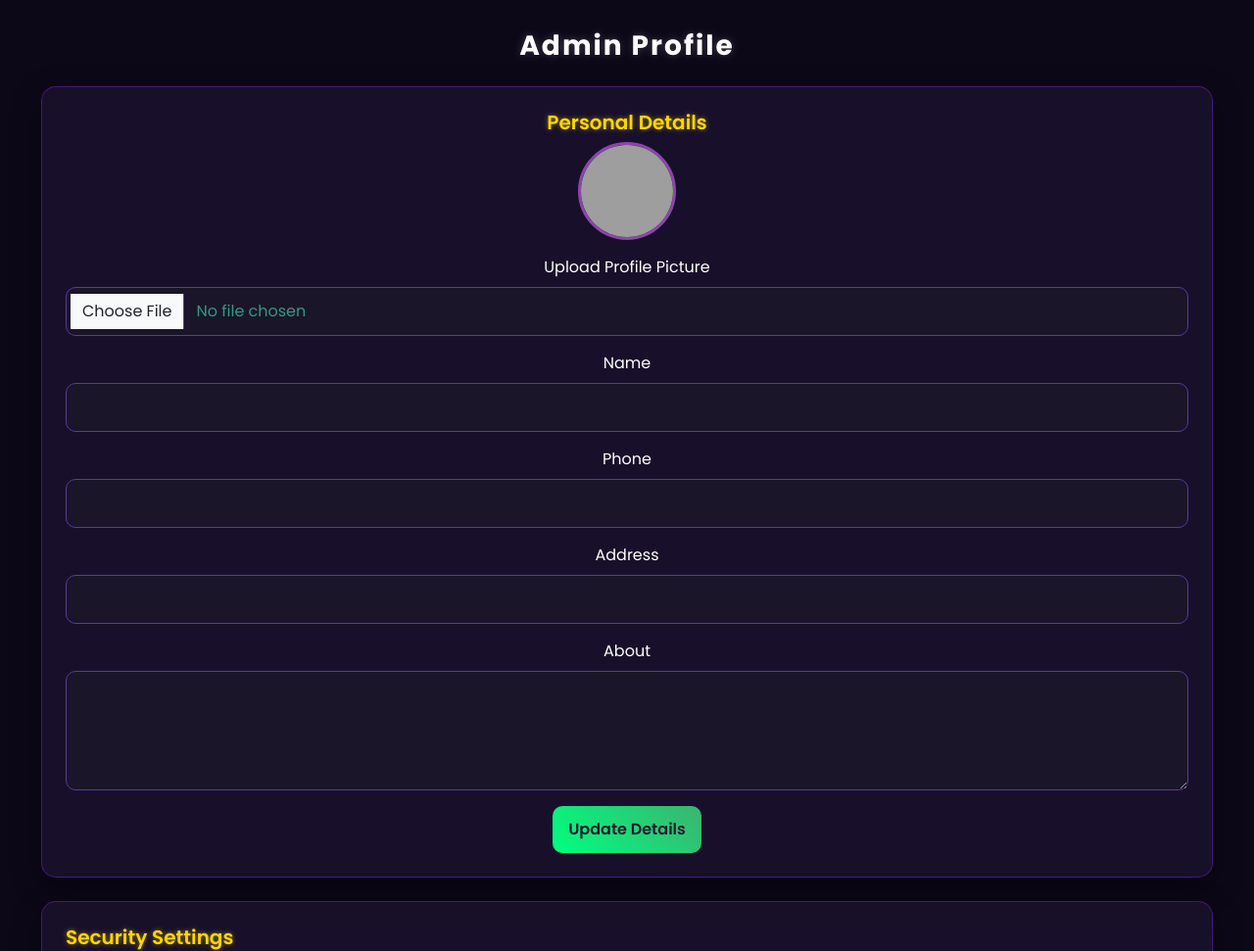
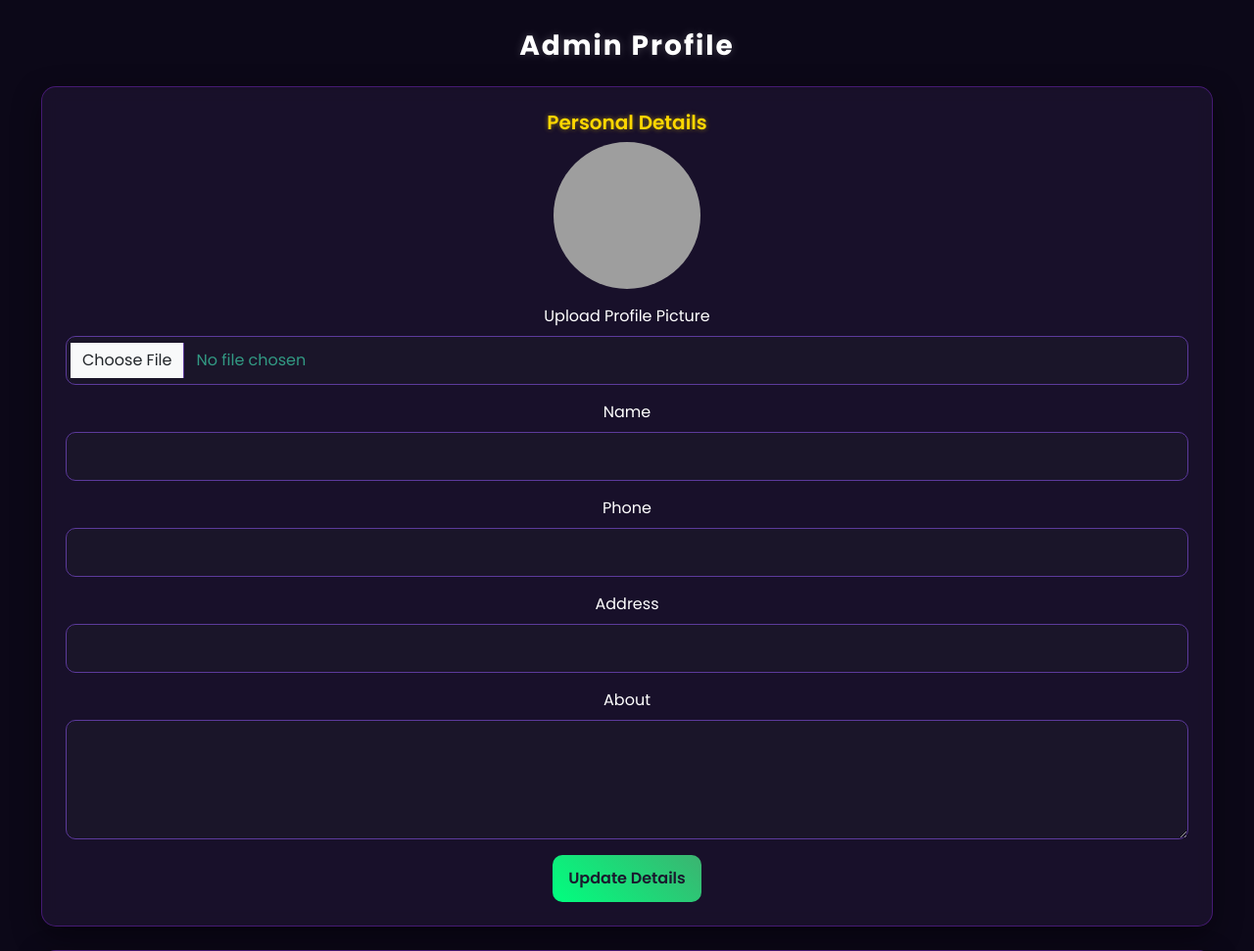
Before and after one commit to KHITOLIA/aiven-lms, a Flask app: page /admin/profile in a window 1280 px wide. Shown: the top 971 px of the page at 98% size. Run offline with Flask 3, Linux system fonts and the light colour scheme; data comes from the database, SQL or seed files in the repository; grey boxes are pictures that could not be loaded.

Commit message:
Add files via upload

```diff
--- a/templates/admin_profile.html
+++ b/templates/admin_profile.html
@@ -5,10 +5,14 @@
 <div class="card p-4 text-center mb-4">
     <h5 class="card-title">Personal Details</h5>
 
-    {% if user.profile_pic %}
-        <img src="{{ url_for('static', filename='profiles/' + user.profile_pic) }}" class="profile-img mx-auto mb-3" alt="Profile Picture">
+    {% if user.profile_image %}
+        <img src="{{ url_for('get_profile_image', user_id=user.id) }}"
+             class="rounded-circle mx-auto mb-3"
+             alt="Profile Picture" width="150" height="150">
     {% else %}
-        <img src="{{ url_for('static', filename='tb.jpeg') }}" class="profile-img mx-auto mb-3" alt="Default Profile Picture">
+        <img src="{{ url_for('static', filename='default_profile.png') }}"
+             class="rounded-circle mx-auto mb-3"
+             alt="Default Profile" width="150" height="150">
     {% endif %}
 
     <form method="post" enctype="multipart/form-data">
```
